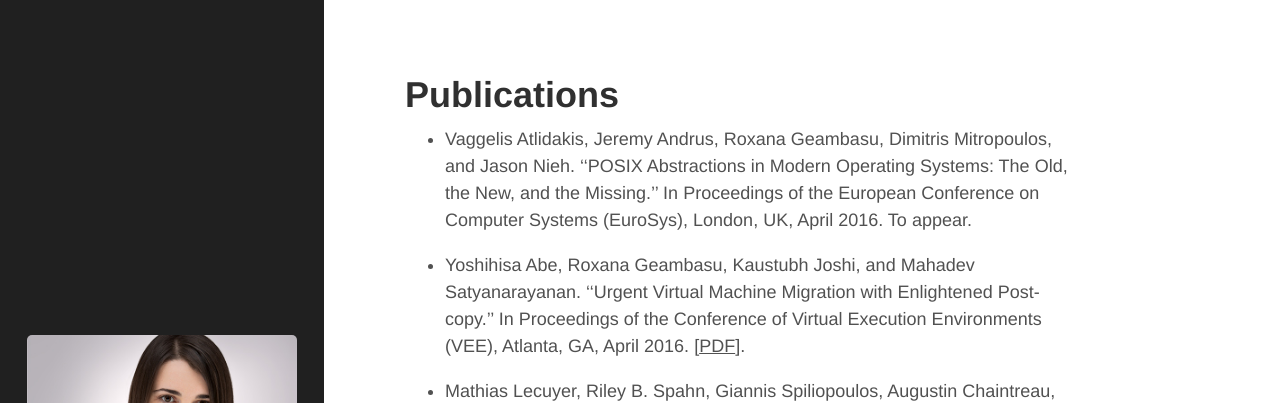
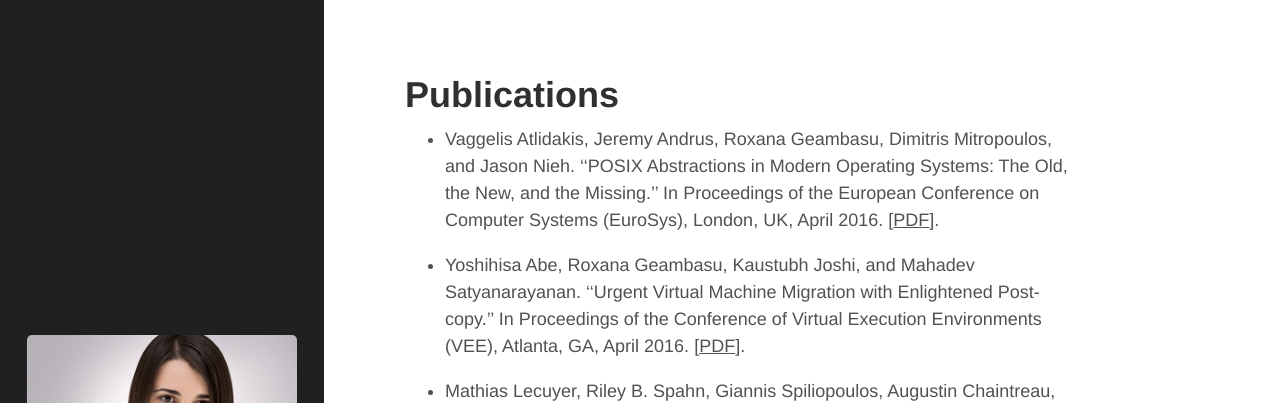
Before and after one commit to roxanageambasu/roxanageambasu.github.io, a Jekyll site: the page built from 02-publications.md, in a window 1280 px wide and 900 px high. Shown: the top 403 px of the window. Built offline with Jekyll 4.4.1, drawn with Linux system fonts in a browser that asks for light colours; Markdown is read by kramdown in place of the engine named in the settings.

Commit message:
added posix publication

```diff
--- a/02-publications.md
+++ b/02-publications.md
@@ -5,7 +5,7 @@ title: Publications
 * Vaggelis Atlidakis, Jeremy Andrus, Roxana Geambasu, Dimitris Mitropoulos, and Jason Nieh.
   ''POSIX Abstractions in Modern Operating Systems: The Old, the New, and the Missing.''
   In Proceedings of the European Conference on Computer Systems (EuroSys), London, UK, April 2016.
-  To appear.
+  [<a href="{{ site.baseurl }}/publications/eurosys2016posix.pdf">PDF</a>].
 
 * Yoshihisa Abe, Roxana Geambasu, Kaustubh Joshi, and Mahadev Satyanarayanan.
   ''Urgent Virtual Machine Migration with Enlightened Post-copy.''
```
Also changed, not shown: 1 other file.
